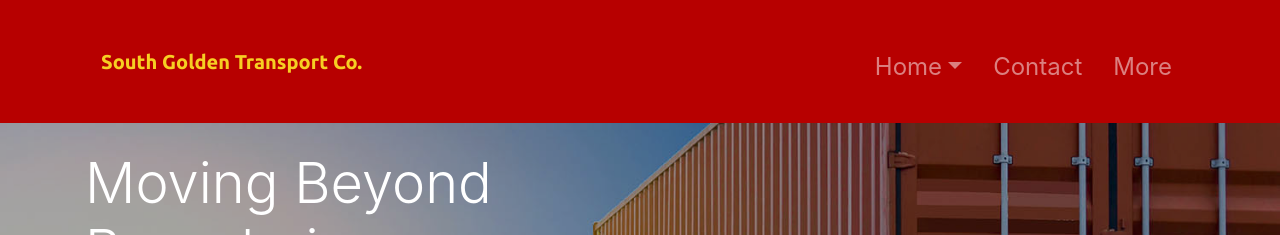
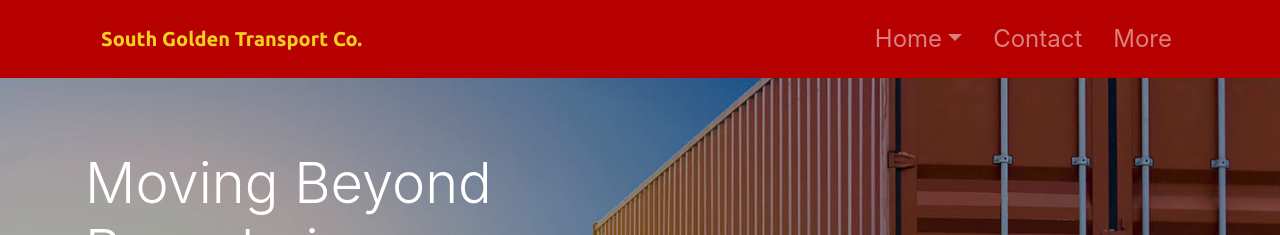
Before and after one commit to bittujpatel/SGT, a plain HTML site: page index.html in a window 1280 px wide. Shown: the top 235 px of the page. Drawn offline with nearby package versions, Linux system fonts and the light colour scheme.

Commit message:
Update potstyles.css

```diff
--- a/css/potstyles.css
+++ b/css/potstyles.css
@@ -7,9 +7,7 @@ font-size: 3rem;
 line-height: 1.5;
 color: white;
 }
-.container-fluid{
-  padding:3% 15% 2%;
-}
+
 .navbar-brand{
   font-family: 'Ubuntu', sans-serif;
   font-size: 2rem;
```
